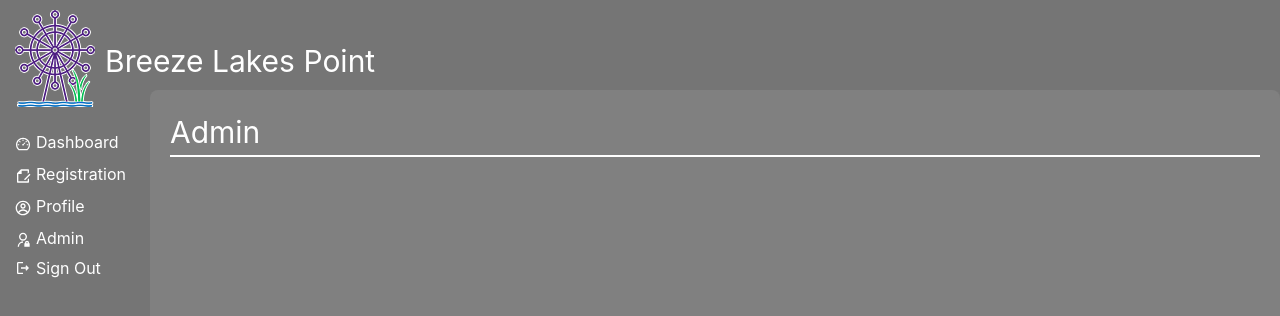
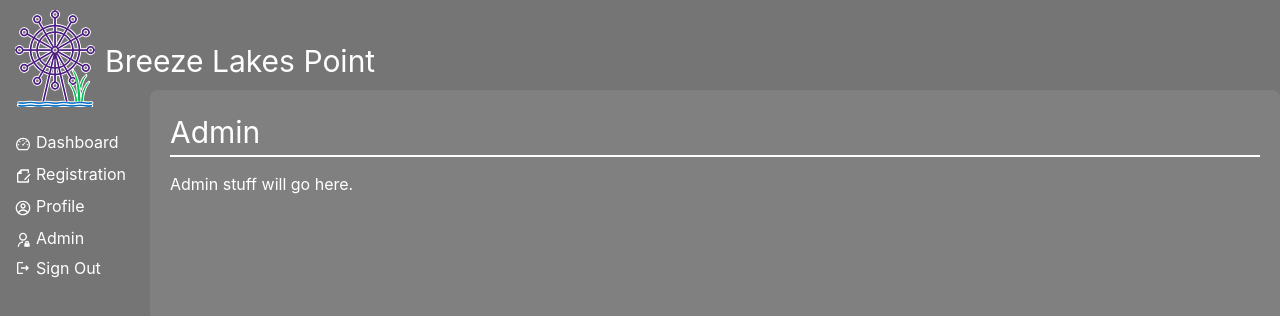
Before and after one commit to kristenkinnearohlmann/breeze-lakes-point-2, a Next.js app: page /admin in a window 1280 px wide. Shown: the top 316 px of the page. Built offline with nearby package versions, Linux system fonts and the light colour scheme; no server answers.

Commit message:
Added to Adminpage

```diff
--- a/pages/admin.tsx
+++ b/pages/admin.tsx
@@ -11,6 +11,7 @@ const Admin = () => {
         <Text borderBottom="2px solid #fff" fontSize="3xl" marginBottom="15px">
           Admin
         </Text>
+        <Text>Admin stuff will go here.</Text>
       </Box>
     </div>
   );
```
